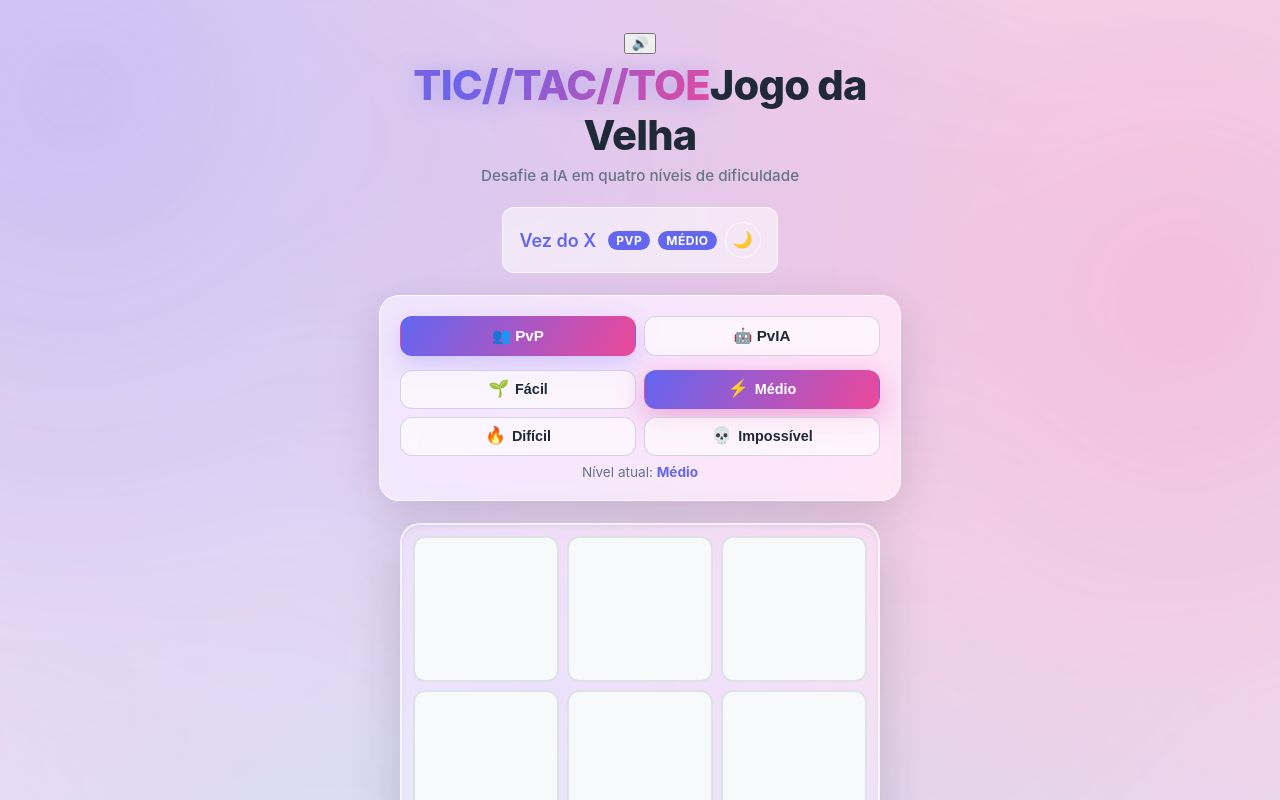
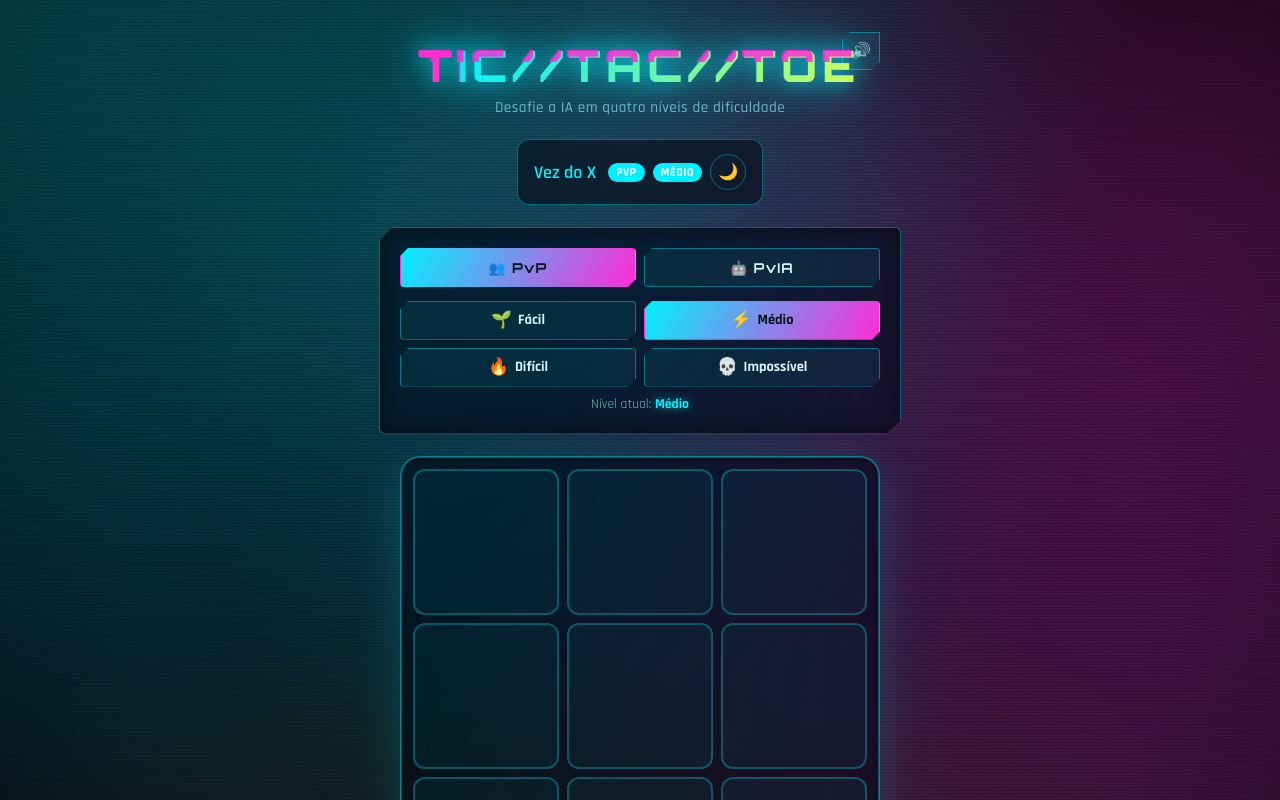
Before and after one commit to Marcelo-Marcos999/teste-estudio, a React (Vite) app: page / in a window 1280 px wide. Shown: the top 800 px of the page. Built offline with nearby package versions, Linux system fonts and the light colour scheme.

Commit message:
feat: add src/App.module.css

```diff
--- a/src/App.module.css
+++ b/src/App.module.css
@@ -1,94 +1,141 @@
+/* ============================================================
+   TEMAS CYBERPUNK
+   "light" = Neon Grid (padrão)  |  "dark" = Synthwave
+   Todos os módulos consomem estas custom properties.
+   ============================================================ */
+
 :root,
 [data-theme='light'] {
-  --bg: #eef2ff;
-  --fg: #1f2937;
-  --card-bg: rgba(255, 255, 255, 0.55);
-  --border: rgba(255, 255, 255, 0.7);
-  --accent: #ec4899;
-  --muted: #64748b;
-  --win-bg: #ffc107;
-  --primary: #6366f1;
-  --btn-bg: rgba(255, 255, 255, 0.6);
-  --btn-border: rgba(148, 163, 184, 0.4);
-  --btn-shadow: rgba(99, 102, 241, 0.25);
-  --btn-shadow-strong: rgba(236, 72, 153, 0.5);
-  --shadow: rgba(0, 0, 0, 0.08);
-  --card-shadow: rgba(31, 41, 55, 0.15);
-  --card-border: rgba(255, 255, 255, 0.7);
-  --focus-ring: #3498db;
-  --cell-bg: #f8f9fa;
-  --cell-border: #dee2e6;
-  --cell-hover: #e9ecef;
-  --cell-hover-shadow: rgba(99, 102, 241, 0.28);
-  --x-color: #e74c3c;
-  --x-glow: rgba(231, 76, 60, 0.55);
-  --o-color: #3498db;
-  --o-glow: rgba(52, 152, 219, 0.65);
-  --draw-color: #7f8c8d;
-  --draw-glow: rgba(127, 140, 141, 0.5);
-  --win-glow: #ffc107;
-  --cell-win-bg: rgba(255, 193, 7, 0.14);
-  --spinner-track: rgba(52, 152, 219, 0.25);
-  --fg-on-primary: #ffffff;
-  --board-bg: rgba(255, 255, 255, 0.35);
-  --board-border: rgba(255, 255, 255, 0.6);
-  --board-shadow: rgba(31, 41, 55, 0.18);
-  --cell-shine: rgba(255, 255, 255, 0.55);
-  --bg-gradient: linear-gradient(135deg, #eef2ff 0%, #fce7f3 50%, #e0f2fe 100%);
-  --title-glow: rgba(99, 102, 241, 0.35);
+  /* Neon Grid (padrão) */
+  --bg: #05060a;
+  --fg: #d6f7ff;
+  --muted: #6fb8c9;
+  --primary: #00f0ff;
+  --secondary: #ff2bd6;
+  --accent: #f5ff3d;
+  --accent-soft: #ff2bd6;
+  --danger: #ff2f5e;
+
+  --card-bg: rgba(8, 15, 28, 0.68);
+  --card-border: rgba(0, 240, 255, 0.35);
+  --card-shadow: rgba(0, 240, 255, 0.14);
+  --border: rgba(0, 240, 255, 0.35);
+
+  --btn-bg: rgba(0, 240, 255, 0.07);
+  --btn-border: rgba(0, 240, 255, 0.4);
+  --btn-shadow: rgba(0, 240, 255, 0.35);
+  --btn-shadow-strong: rgba(255, 43, 214, 0.5);
+  --shadow: rgba(0, 0, 0, 0.5);
+
+  --focus-ring: #00f0ff;
+
+  --cell-bg: rgba(0, 240, 255, 0.05);
+  --cell-border: rgba(0, 240, 255, 0.28);
+  --cell-hover: rgba(0, 240, 255, 0.14);
+  --cell-hover-shadow: rgba(0, 240, 255, 0.5);
+  --cell-shine: rgba(0, 240, 255, 0.18);
+
+  --x-color: #00f0ff;
+  --x-glow: rgba(0, 240, 255, 0.75);
+  --o-color: #ff2bd6;
+  --o-glow: rgba(255, 43, 214, 0.75);
+
+  --draw-color: #6fb8c9;
+  --draw-glow: rgba(111, 184, 201, 0.5);
+
+  --win-glow: #f5ff3d;
+  --cell-win-bg: rgba(245, 255, 61, 0.12);
+  --spinner-track: rgba(0, 240, 255, 0.2);
+  --fg-on-primary: #02121a;
+
+  --board-bg: rgba(4, 9, 18, 0.6);
+  --board-border: rgba(0, 240, 255, 0.5);
+  --board-shadow: rgba(0, 240, 255, 0.18);
+
+  --bg-gradient:
+    radial-gradient(ellipse at 50% 0%, rgba(0, 240, 255, 0.16), transparent 55%),
+    radial-gradient(ellipse at 85% 90%, rgba(255, 43, 214, 0.16), transparent 55%),
+    linear-gradient(180deg, #05060a 0%, #070a16 45%, #04050a 100%);
+  --title-glow: rgba(0, 240, 255, 0.65);
   --diag-angle: 45deg;
-  --glow-a: rgba(99, 102, 241, 0.35);
-  --glow-b: rgba(236, 72, 153, 0.3);
-  --glow-c: rgba(14, 165, 233, 0.3);
+  --glow-a: rgba(0, 240, 255, 0.4);
+  --glow-b: rgba(255, 43, 214, 0.35);
+  --glow-c: rgba(245, 255, 61, 0.22);
+
+  --grid-line: rgba(0, 240, 255, 0.22);
+  --scanline-color: rgba(0, 0, 0, 0.28);
+  --scanline-opacity: 0.5;
 }
 
 [data-theme='dark'] {
-  --bg: #0f172a;
-  --fg: #f8fafc;
-  --card-bg: rgba(30, 41, 59, 0.55);
-  --border: rgba(71, 85, 105, 0.7);
-  --accent: #6366f1;
-  --muted: #94a3b8;
-  --win-bg: #fbbf24;
-  --primary: #818cf8;
-  --btn-bg: rgba(30, 41, 59, 0.6);
-  --btn-border: rgba(71, 85, 105, 0.4);
-  --btn-shadow: rgba(99, 102, 241, 0.35);
-  --btn-shadow-strong: rgba(236, 72, 153, 0.5);
-  --shadow: rgba(0, 0, 0, 0.3);
-  --card-shadow: rgba(0, 0, 0, 0.4);
-  --card-border: rgba(71, 85, 105, 0.7);
-  --focus-ring: #60a5fa;
-  --cell-bg: #1e293b;
-  --cell-border: #334155;
-  --cell-hover: #334155;
-  --cell-hover-shadow: rgba(99, 102, 241, 0.4);
-  --x-color: #f87171;
-  --x-glow: rgba(248, 113, 113, 0.55);
-  --o-color: #60a5fa;
-  --o-glow: rgba(96, 165, 250, 0.65);
-  --draw-color: #94a3b8;
-  --draw-glow: rgba(148, 163, 184, 0.5);
-  --win-glow: #fbbf24;
-  --cell-win-bg: rgba(251, 191, 36, 0.14);
-  --spinner-track: rgba(96, 165, 250, 0.25);
-  --fg-on-primary: #0f172a;
-  --board-bg: rgba(30, 41, 59, 0.35);
-  --board-border: rgba(71, 85, 105, 0.6);
-  --board-shadow: rgba(0, 0, 0, 0.4);
-  --cell-shine: rgba(30, 41, 59, 0.55);
-  --bg-gradient: linear-gradient(135deg, #0f172a 0%, #1e293b 50%, #0f172a 100%);
-  --title-glow: rgba(129, 140, 248, 0.35);
+  /* Synthwave */
+  --bg: #140021;
+  --fg: #efe0ff;
+  --muted: #b18fd6;
+  --primary: #b026ff;
+  --secondary: #00ffc8;
+  --accent: #ff5f9e;
+  --accent-soft: #00ffc8;
+  --danger: #ff2f5e;
+
+  --card-bg: rgba(28, 6, 46, 0.72);
+  --card-border: rgba(176, 38, 255, 0.4);
+  --card-shadow: rgba(176, 38, 255, 0.2);
+  --border: rgba(176, 38, 255, 0.4);
+
+  --btn-bg: rgba(176, 38, 255, 0.1);
+  --btn-border: rgba(176, 38, 255, 0.45);
+  --btn-shadow: rgba(176, 38, 255, 0.4);
+  --btn-shadow-strong: rgba(255, 95, 158, 0.5);
+  --shadow: rgba(0, 0, 0, 0.5);
+
+  --focus-ring: #b026ff;
+
+  --cell-bg: rgba(176, 38, 255, 0.07);
+  --cell-border: rgba(176, 38, 255, 0.3);
+  --cell-hover: rgba(0, 255, 200, 0.12);
+  --cell-hover-shadow: rgba(0, 255, 200, 0.45);
+  --cell-shine: rgba(0, 255, 200, 0.16);
+
+  --x-color: #b026ff;
+  --x-glow: rgba(176, 38, 255, 0.8);
+  --o-color: #00ffc8;
+  --o-glow: rgba(0, 255, 200, 0.75);
+
+  --draw-color: #b18fd6;
+  --draw-glow: rgba(177, 143, 214, 0.5);
+
+  --win-glow: #ff5f9e;
+  --cell-win-bg: rgba(255, 95, 158, 0.14);
+  --spinner-track: rgba(176, 38, 255, 0.2);
+  --fg-on-primary: #140021;
+
+  --board-bg: rgba(20, 0, 33, 0.65);
+  --board-border: rgba(176, 38, 255, 0.5);
+  --board-shadow: rgba(176, 38, 255, 0.22);
+
+  --bg-gradient:
+    radial-gradient(ellipse at 50% 0%, rgba(176, 38, 255, 0.22), transparent 55%),
+    radial-gradient(ellipse at 85% 90%, rgba(0, 255, 200, 0.14), transparent 55%),
+    linear-gradient(180deg, #140021 0%, #1e0033 45%, #0d0018 100%);
+  --title-glow: rgba(176, 38, 255, 0.7);
   --diag-angle: 45deg;
-  --glow-a: rgba(99, 102, 241, 0.35);
-  --glow-b: rgba(236, 72, 153, 0.3);
-  --glow-c: rgba(14, 165, 233, 0.3);
+  --glow-a: rgba(176, 38, 255, 0.45);
+  --glow-b: rgba(0, 255, 200, 0.3);
+  --glow-c: rgba(255, 95, 158, 0.25);
+
+  --grid-line: rgba(176, 38, 255, 0.28);
+  --scanline-color: rgba(0, 0, 0, 0.32);
+  --scanline-opacity: 0.5;
 }
 
 html,
 body {
-  background: var(--bg, #eef2ff);
-  color: var(--fg, #1f2937);
+  margin: 0;
+  padding: 0;
+  background-color: var(--bg, #05060a);
+  color: var(--fg, #d6f7ff);
+  font-family: 'Rajdhani', 'Orbitron', 'Courier New', ui-monospace, monospace;
   transition: background 0.3s ease, color 0.3s ease;
 }
 
@@ -100,12 +147,54 @@ body {
   min-height: 100vh;
   padding: 24px 16px 48px;
   overflow: hidden;
-  color: var(--fg, #1f2937);
-  font-family: -apple-system, BlinkMacSystemFont, 'Segoe UI', Roboto, Oxygen, Ubuntu, sans-serif;
-  background: var(--bg, #eef2ff);
-  background-image: var(--bg-gradient, linear-gradient(135deg, #eef2ff 0%, #fce7f3 50%, #e0f2fe 100%));
-  background-size: 300% 300%;
-  animation: gradientShift 18s ease infinite;
+  color: var(--fg, #d6f7ff);
+  font-family: 'Rajdhani', 'Orbitron', 'Courier New', ui-monospace, monospace;
+  background-color: var(--bg, #05060a);
+  background-image: var(--bg-gradient);
+  background-size: 100% 100%;
+  animation: bgDrift 22s ease-in-out infinite alternate;
+}
+
+/* Grade em perspectiva */
+.app::before {
+  content: '';
+  position: absolute;
+  left: -60%;
+  right: -60%;
+  bottom: -6%;
+  height: 62%;
+  background-image:
+    linear-gradient(var(--grid-line) 1px, transparent 1px),
+    linear-gradient(90deg, var(--grid-line) 1px, transparent 1px);
+  background-size: 46px 46px;
+  transform: perspective(320px) rotateX(64deg);
+  transform-origin: bottom center;
+  opacity: 0.55;
+  pointer-events: none;
+  z-index: 0;
+  -webkit-mask-image: linear-gradient(to top, #000 5%, transparent 85%);
+  mask-image: linear-gradient(to top, #000 5%, transparent 85%);
+  animation: gridScroll 8s linear infinite;
+}
+
+/* Scanlines + vinheta */
+.app::after {
+  content: '';
+  position: absolute;
+  inset: 0;
+  pointer-events: none;
+  z-index: 2;
+  background:
+    repeating-linear-gradient(
+      0deg,
+      var(--scanline-color) 0px,
+      var(--scanline-color) 1px,
+      transparent 1px,
+      transparent 3px
+    ),
+    radial-gradient(ellipse at 50% 50%, transparent 55%, rgba(0, 0, 0, 0.65) 100%);
+  opacity: var(--scanline-opacity, 0.5);
+  mix-blend-mode: multiply;
 }
 
 .glow {
@@ -113,18 +202,18 @@ body {
   inset: -20%;
   pointer-events: none;
   background:
-    radial-gradient(circle at 20% 20%, var(--glow-a, rgba(99, 102, 241, 0.35)), transparent 45%),
-    radial-gradient(circle at 80% 30%, var(--glow-b, rgba(236, 72, 153, 0.3)), transparent 45%),
-    radial-gradient(circle at 50% 90%, var(--glow-c, rgba(14, 165, 233, 0.3)), transparent 50%);
-  filter: blur(40px);
+    radial-gradient(circle at 20% 15%, var(--glow-a, rgba(0, 240, 255, 0.4)), transparent 45%),
+    radial-gradient(circle at 82% 30%, var(--glow-b, rgba(255, 43, 214, 0.35)), transparent 45%),
+    radial-gradient(circle at 50% 95%, var(--glow-c, rgba(245, 255, 61, 0.22)), transparent 50%);
+  filter: blur(50px);
   opacity: 0.9;
-  animation: glowFloat 14s ease-in-out infinite alternate;
+  animation: glowFloat 16s ease-in-out infinite alternate;
   z-index: 0;
 }
 
 .container {
   position: relative;
-  z-index: 1;
+  z-index: 3;
   display: flex;
   flex-direction: column;
   align-items: center;
@@ -134,37 +223,117 @@ body {
 }
 
 .header {
+  position: relative;
+  width: 100%;
   text-align: center;
   display: flex;
   flex-direction: column;
   gap: 6px;
+  padding-top: 6px;
+}
+
+.headerActions {
+  position: absolute;
+  top: 0;
+  right: 0;
+  display: flex;
+  gap: 8px;
+}
+
+.soundButton {
+  display: inline-flex;
+  align-items: center;
+  justify-content: center;
+  width: 38px;
+  height: 38px;
+  padding: 0;
+  font-size: 1rem;
+  line-height: 1;
+  cursor: pointer;
+  border: 1px solid var(--btn-border, rgba(0, 240, 255, 0.4));
+  background: var(--btn-bg, rgba(0, 240, 255, 0.07));
+  color: var(--fg, #d6f7ff);
+  clip-path: polygon(8px 0, 100% 0, 100% calc(100% - 8px), calc(100% - 8px) 100%, 0 100%, 0 8px);
+  transition: box-shadow 0.2s ease, transform 0.2s ease, border-color 0.2s ease;
+}
+
+.soundButton:hover {
+  transform: translateY(-2px);
+  border-color: var(--primary, #00f0ff);
+  box-shadow: 0 0 16px var(--btn-shadow, rgba(0, 240, 255, 0.5));
+}
+
+.soundButton:focus-visible {
+  outline: 2px solid var(--focus-ring, #00f0ff);
+  outline-offset: 2px;
 }
 
 .title {
+  position: relative;
   margin: 0;
-  font-size: clamp(1.9rem, 6vw, 2.6rem);
-  font-weight: 800;
-  letter-spacing: -0.02em;
+  font-family: 'Orbitron', 'Rajdhani', 'Courier New', monospace;
+  font-size: clamp(1.8rem, 7vw, 2.7rem);
+  font-weight: 900;
+  letter-spacing: 0.12em;
   text-align: center;
-  color: var(--fg, #1f2937);
+  color: var(--fg, #d6f7ff);
 }
 
 .titleGlow {
-  background: linear-gradient(120deg, var(--primary, #6366f1), var(--accent, #ec4899), var(--primary, #6366f1));
-  background-size: 200% auto;
+  position: relative;
+  display: inline-block;
+  background: linear-gradient(100deg, var(--primary, #00f0ff), var(--accent, #f5ff3d), var(--secondary, #ff2bd6));
+  background-size: 220% auto;
   -webkit-background-clip: text;
   background-clip: text;
   -webkit-text-fill-color: transparent;
   color: transparent;
-  animation: textShine 6s linear infinite;
-  filter: drop-shadow(0 2px 12px var(--title-glow, rgba(99, 102, 241, 0.35)));
+  animation: textShine 7s linear infinite;
+  filter: drop-shadow(0 0 10px var(--title-glow, rgba(0, 240, 255, 0.65)))
+    drop-shadow(0 0 22px var(--title-glow, rgba(0, 240, 255, 0.65)));
+}
+
+/* Glitch sutil */
+.titleGlow::before,
+.titleGlow::after {
+  content: attr(data-text);
+  position: absolute;
+  inset: 0;
+  -webkit-background-clip: initial;
+  background-clip: initial;
+  -webkit-text-fill-color: currentColor;
+  color: var(--secondary, #ff2bd6);
+  opacity: 0;
+  pointer-events: none;
+}
+
+.titleGlow::before {
+  animation: glitchTop 6s steps(1) infinite;
+}
+
+.titleGlow::after {
+  color: var(--primary, #00f0ff);
+  animation: glitchBottom 7s steps(1) infinite;
+}
+
+.visuallyHidden {
+  position: absolute;
+  width: 1px;
+  height: 1px;
+  margin: -1px;
+  padding: 0;
+  overflow: hidden;
+  clip: rect(0 0 0 0);
+  white-space: nowrap;
+  border: 0;
 }
 
 .subtitle {
   margin: 0;
   font-size: 0.95rem;
   font-weight: 500;
-  color: var(--muted, #64748b);
+  letter-spacing: 0.03em;
+  color: var(--muted, #6fb8c9);
 }
 
 .card {
@@ -173,12 +342,14 @@ body {
   flex-direction: column;
   gap: 14px;
   padding: 16px;
-  border-radius: 20px;
-  background: var(--card-bg, rgba(255, 255, 255, 0.55));
-  border: 1px solid var(--card-border, rgba(255, 255, 255, 0.7));
-  box-shadow: 0 12px 40px var(--card-shadow, rgba(31, 41, 55, 0.15));
-  backdrop-filter: blur(16px) saturate(160%);
-  -webkit-backdrop-filter: blur(16px) saturate(160%);
+  background: var(--card-bg, rgba(8, 15, 28, 0.68));
+  border: 1px solid var(--card-border, rgba(0, 240, 255, 0.35));
+  border-radius: 6px;
+  clip-path: polygon(14px 0, 100% 0, 100% calc(100% - 14px), calc(100% - 14px) 100%, 0 100%, 0 14px);
+  box-shadow: 0 0 24px var(--card-shadow, rgba(0, 240, 255, 0.14)),
+    inset 0 0 22px rgba(0, 0, 0, 0.5);
+  backdrop-filter: blur(14px) saturate(150%);
+  -webkit-backdrop-filter: blur(14px) saturate(150%);
 }
 
 .modeSelector {
@@ -190,19 +361,24 @@ body {
 .modeButton {
   flex: 1;
   padding: 10px 12px;
-  font-size: 0.95rem;
+  font-family: 'Orbitron', 'Rajdhani', 'Courier New', monospace;
+  font-size: 0.85rem;
   font-weight: 700;
-  color: var(--fg, #1f2937);
-  background: var(--btn-bg, rgba(255, 255, 255, 0.6));
-  border: 1px solid var(--btn-border, rgba(148, 163, 184, 0.4));
-  border-radius: 12px;
+  letter-spacing: 0.08em;
   cursor: pointer;
-  transition: transform 0.15s ease, box-shadow 0.2s ease, background 0.2s ease, border-color 0.2s ease;
+  color: var(--fg, #d6f7ff);
+  background: var(--btn-bg, rgba(0, 240, 255, 0.07));
+  border: 1px solid var(--btn-border, rgba(0, 240, 255, 0.4));
+  border-radius: 4px;
+  clip-path: polygon(8px 0, 100% 0, 100% calc(100% - 8px), calc(100% - 8px) 100%, 0 100%, 0 8px);
+  transition: transform 0.15s ease, box-shadow 0.2s ease, background 0.2s ease,
+    border-color 0.2s ease, color 0.2s ease;
 }
 
 .modeButton:hover {
   transform: translateY(-2px);
-  box-shadow: 0 8px 20px var(--btn-shadow, rgba(99, 102, 241, 0.25));
+  border-color: var(--primary, #00f0ff);
+  box-shadow: 0 0 16px var(--btn-shadow, rgba(0, 240, 255, 0.5));
 }
 
 .modeButton:active {
@@ -210,10 +386,10 @@ body {
 }
 
 .modeButtonActive {
-  color: #fff;
-  background: linear-gradient(120deg, var(--primary, #6366f1), var(--accent, #ec4899));
+  color: var(--fg-on-primary, #02121a);
+  background: linear-gradient(120deg, var(--primary, #00f0ff), var(--secondary, #ff2bd6));
   border-color: transparent;
-  box-shadow: 0 8px 24px var(--btn-shadow, rgba(99, 102, 241, 0.45));
+  box-shadow: 0 0 20px var(--btn-shadow, rgba(0, 240, 255, 0.5));
 }
 
 .difficultyWrapper {
@@ -236,19 +412,23 @@ body {
   justify-content: center;
   gap: 6px;
   padding: 10px 8px;
+  font-family: 'Rajdhani', 'Orbitron', 'Courier New', monospace;
   font-size: 0.9rem;
   font-weight: 700;
-  color: var(--fg, #1f2937);
-  background: var(--btn-bg, rgba(255, 255, 255, 0.6));
-  border: 1px solid var(--btn-border, rgba(148, 163, 184, 0.4));
-  border-radius: 12px;
   cursor: pointer;
-  transition: transform 0.15s ease, box-shadow 0.2s ease, background 0.2s ease, border-color 0.2s ease;
+  color: var(--fg, #d6f7ff);
+  background: var(--btn-bg, rgba(0, 240, 255, 0.07));
+  border: 1px solid var(--btn-border, rgba(0, 240, 255, 0.4));
+  border-radius: 4px;
+  clip-path: polygon(8px 0, 100% 0, 100% calc(100% - 8px), calc(100% - 8px) 100%, 0 100%, 0 8px);
+  transition: transform 0.15s ease, box-shadow 0.2s ease, background 0.2s ease,
+    border-color 0.2s ease, color 0.2s ease;
 }
 
 .difficultyButton:hover:not(:disabled) {
   transform: translateY(-2px);
-  box-shadow: 0 8px 20px var(--btn-shadow, rgba(99, 102, 241, 0.25));
+  border-color: var(--primary, #00f0ff);
+  box-shadow: 0 0 16px var(--btn-shadow, rgba(0, 240, 255, 0.5));
 }
 
 .difficultyButton:active:not(:disabled) {
@@ -261,10 +441,10 @@ body {
 }
 
 .difficultyButtonActive {
-  color: #fff;
-  background: linear-gradient(120deg, var(--primary, #6366f1), var(--accent, #ec4899));
+  color: var(--fg-on-primary, #02121a);
+  background: linear-gradient(120deg, var(--primary, #00f0ff), var(--secondary, #ff2bd6));
   border-color: transparent;
-  box-shadow: 0 8px 24px var(--btn-shadow, rgba(99, 102, 241, 0.45));
+  box-shadow: 0 0 20px var(--btn-shadow, rgba(0, 240, 255, 0.5));
   animation: activePulse 2.4s ease-in-out infinite;
 }
 
@@ -281,11 +461,12 @@ body {
   margin: 0;
   font-size: 0.85rem;
   text-align: center;
-  color: var(--muted, #64748b);
+  color: var(--muted, #6fb8c9);
 }
 
 .difficultyHint strong {
-  color: var(--primary, #6366f1);
+  color: var(--primary, #00f0ff);
+  text-shadow: 0 0 10px var(--title-glow, rgba(0, 240, 255, 0.6));
 }
 
 .boardWrapper {
@@ -302,10 +483,14 @@ body {
   width: 100%;
 }
 
-@keyframes gradientShift {
-  0% { background-position: 0% 50%; }
-  50% { background-position: 100% 50%; }
-  100% { background-position: 0% 50%; }
+@keyframes bgDrift {
+  0% { background-position: 50% 0%; }
+  100% { background-position: 50% 12%; }
+}
+
+@keyframes gridScroll {
+  from { background-position: 0 0; }
+  to { background-position: 0 46px; }
 }
 
 @keyframes glowFloat {
@@ -314,12 +499,26 @@ body {
 }
 
 @keyframes textShine {
-  to { background-position: 200% center; }
+  to { background-position: 220% center; }
+}
+
+@keyframes glitchTop {
+  0%, 92%, 100% { opacity: 0; transform: translate(0, 0); clip-path: inset(0 0 0 0); }
+  93% { opacity: 0.85; transform: translate(-2px, -1px); clip-path: inset(0 0 55% 0); }
+  95% { opacity: 0.85; transform: translate(2px, 1px); clip-path: inset(0 0 60% 0); }
+  97% { opacity: 0.85; transform: translate(-1px, 0); clip-path: inset(0 0 50% 0); }
+}
+
+@keyframes glitchBottom {
+  0%, 88%, 100% { opacity: 0; transform: translate(0, 0); clip-path: inset(0 0 0 0); }
+  89% { opacity: 0.85; transform: translate(2px, 1px); clip-path: inset(55% 0 0 0); }
+  91% { opacity: 0.85; transform: translate(-2px, -1px); clip-path: inset(60% 0 0 0); }
+  93% { opacity: 0.85; transform: translate(1px, 0); clip-path: inset(50% 0 0 0); }
 }
 
 @keyframes activePulse {
-  0%, 100% { box-shadow: 0 8px 24px var(--btn-shadow, rgba(99, 102, 241, 0.45)); }
-  50% { box-shadow: 0 8px 32px var(--btn-shadow-strong, rgba(236, 72, 153, 0.6)); }
+  0%, 100% { box-shadow: 0 0 20px var(--btn-shadow, rgba(0, 240, 255, 0.5)); }
+  50% { box-shadow: 0 0 30px var(--btn-shadow-strong, rgba(255, 43, 214, 0.6)); }
 }
 
 @media (min-width: 480px) {
@@ -347,6 +546,14 @@ body {
     animation: none;
   }
 
+  .app::before {
+    animation: none;
+  }
+
+  .app::after {
+    background: radial-gradient(ellipse at 50% 50%, transparent 55%, rgba(0, 0, 0, 0.65) 100%);
+  }
+
   .glow {
     animation: none;
   }
@@ -355,12 +562,25 @@ body {
     animation: none;
   }
 
+  .titleGlow::before,
+  .titleGlow::after {
+    animation: none;
+    opacity: 0;
+  }
+
   .difficultyButtonActive {
     animation: none;
   }
 
   .modeButton,
-  .difficultyButton {
+  .difficultyButton,
+  .soundButton {
     transition: none;
   }
+
+  .modeButton:hover,
+  .difficultyButton:hover:not(:disabled),
+  .soundButton:hover {
+    transform: none;
+  }
 }
```
